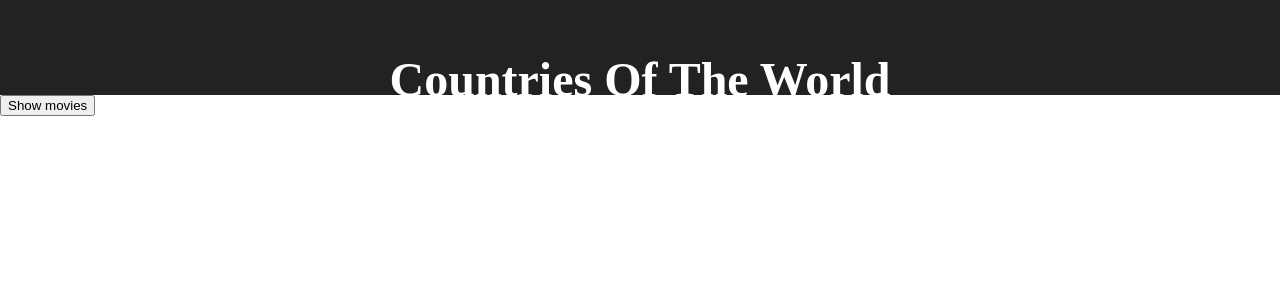
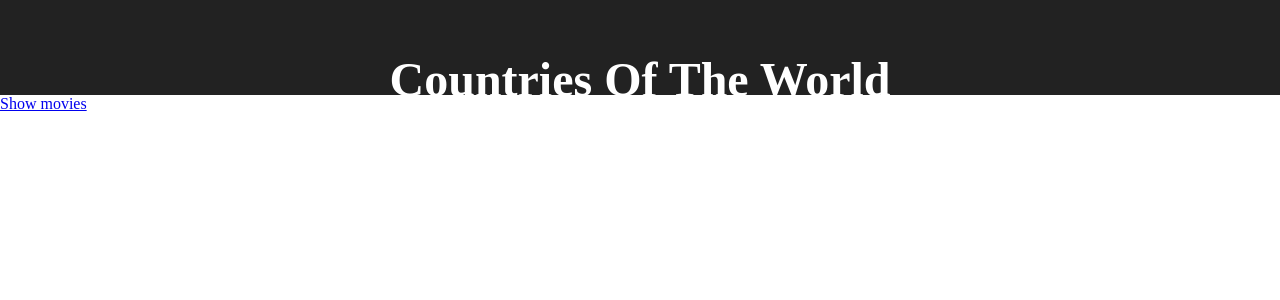
Before and after one commit to carolineignr/firstleaf-frontend, a React (Create React App) app: page / in a window 1280 px wide. Shown: the top 300 px of the page. Built offline with nearby package versions, Linux system fonts and the light colour scheme; no server answers.

Commit message:
fix: update routes logic and rename /home to /app

```diff
--- a/src/components/App.js
+++ b/src/App.js
@@ -1,26 +1,21 @@
 import React, { Component } from 'react';
 import { Route, createBrowserRouter, createRoutesFromElements, RouterProvider } from 'react-router-dom';
 
-import NotFound from '../pages/NotFound';
-import Home from '../pages/Home';
-import './App.scss';
+import NotFound from './pages/NotFound';
+import Home from './pages/App';
+import Movies from './pages/Movies';
 
 const router = createBrowserRouter(
   createRoutesFromElements(
     <Route path="/" element={<Home />}>
       <Route path="*" element={<NotFound />} />
+      <Route path='movies' element={<Movies />} />
     </Route>
   )
 )
 
-class App extends Component {
-  render() {
-    return (
-      <React.StrictMode>
-        <RouterProvider router={router} />
-      </React.StrictMode>
-    );
-  }
+export default function App() {
+  return (
+    <RouterProvider router={router} />
+  );
 }
-
-export default App;
--- a/src/components/App.scss
+++ /dev/null
@@ -1,8 +0,0 @@
-.header {
-  background-color: #222;
-  height: 55px;
-  padding: 20px;
-  color: white;
-  font-size: 1.5em;
-  text-align: center;
-}
--- a/src/index.js
+++ b/src/index.js
@@ -1,7 +1,7 @@
 import React from 'react';
 import { Provider } from 'react-redux';
 import { createRoot } from 'react-dom/client';
-import App from './components/App';
+import App from './App';
 import store from './redux/store';
 import './index.scss';
 
@@ -9,7 +9,9 @@ const rootNode = document.getElementById('root');
 const root = createRoot(rootNode);
 
 root.render(
-  <Provider store={store}>
-    <App />
-  </Provider>
+  <React.StrictMode>
+    <Provider store={store}>
+      <App />
+    </Provider>
+  </React.StrictMode>
 );
--- a/src/index.scss
+++ b/src/index.scss
@@ -1,3 +1,12 @@
 body {
   margin: 0;
 }
+
+.header {
+  background-color: #222;
+  height: 55px;
+  padding: 20px;
+  color: white;
+  font-size: 1.5em;
+  text-align: center;
+}
--- a/src/pages/Home.js
+++ b/src/pages/App.js
@@ -1,10 +1,14 @@
-import { useEffect } from "react";
+import { useEffect, useState } from "react";
 import { useDispatch } from "react-redux";
 import { fetchMovies } from "../redux/actions";
+import { Link, Outlet } from "react-router-dom";
 
 function Home() {
   const dispatch = useDispatch();
   const fetchMoviesAction = fetchMovies();
+
+  {/* todo: remove before submit */ }
+  const [showButton, setShowButton] = useState(true);
 
   useEffect(() => {
     dispatch(fetchMoviesAction);
@@ -16,7 +20,9 @@ function Home() {
         <h1>Countries Of The World</h1>
       </header>
 
-      <button>Show movies</button>
+      {/* todo: remove before submit */}
+      {showButton && <Link to='movies' onClick={() => setShowButton(false)}>Show movies</Link>}
+      <Outlet />
     </div>
   )
 }
```
